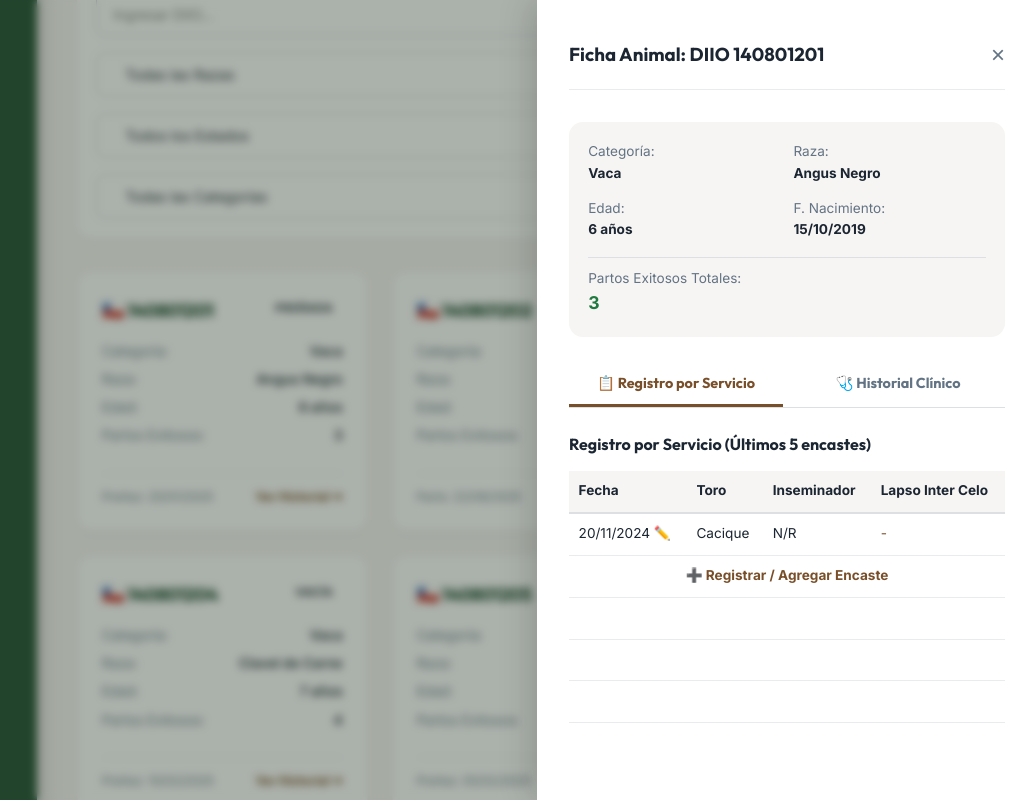
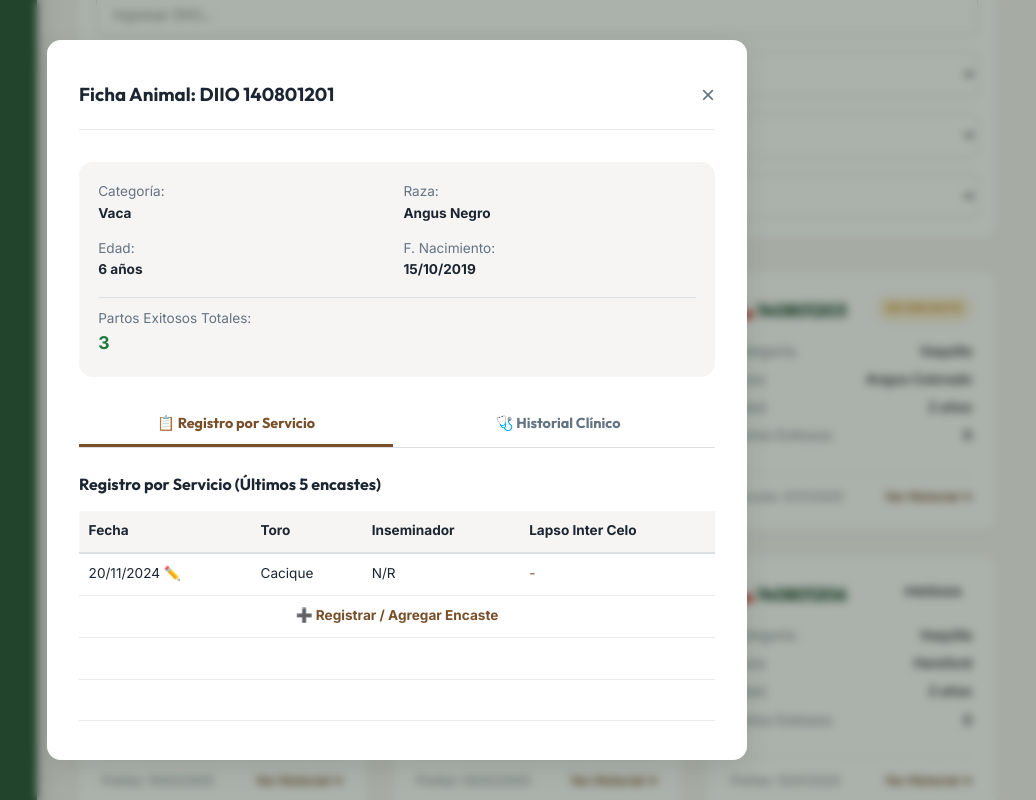
Before and after one commit to DiegoJoaquin/saasvacas, a Next.js app: page /inventario in a window 1280 px wide. Both pictures are taken after a click on the element 465 px from the left and 1142 px from the top of the page. Shown: the part 742-1542 px from the top of the page, without its empty margins (243-1279 px from the left). Built offline with nearby package versions, Linux system fonts and the light colour scheme.

Commit message:
Convert AnimalDrawer from side drawer layout to center card modal layout

```diff
--- a/app/globals.css
+++ b/app/globals.css
@@ -836,7 +836,6 @@ textarea:focus {
     background-color: hsl(0, 60%, 30%);
 }
 
-/* --- MODALES Y LÍNEA DE TIEMPO (DETAIL DRAWER) --- */
 .drawer-overlay {
     position: fixed;
     top: 0;
@@ -847,7 +846,8 @@ textarea:focus {
     backdrop-filter: blur(4px);
     z-index: 1000;
     display: none;
-    justify-content: flex-end;
+    justify-content: center;
+    align-items: center;
     transition: var(--transition-smooth);
 }
 
@@ -856,21 +856,22 @@ textarea:focus {
 }
 
 .drawer-content {
-    width: 500px;
-    max-width: 100%;
+    width: 700px;
+    max-width: 95%;
     background-color: white;
-    height: 100%;
-    box-shadow: -8px 0 30px rgba(0, 0, 0, 0.15);
+    max-height: 90vh;
+    border-radius: var(--border-radius-md);
+    box-shadow: var(--shadow-lg);
     padding: 2.5rem 2rem;
     display: flex;
     flex-direction: column;
     overflow-y: auto;
-    animation: slideIn 0.3s cubic-bezier(0.16, 1, 0.3, 1);
+    animation: zoomIn 0.3s cubic-bezier(0.16, 1, 0.3, 1);
 }
 
-@keyframes slideIn {
-    from { transform: translateX(100%); }
-    to { transform: translateX(0); }
+@keyframes zoomIn {
+    from { transform: scale(0.95); opacity: 0; }
+    to { transform: scale(1); opacity: 1; }
 }
 
 .drawer-header {
```
